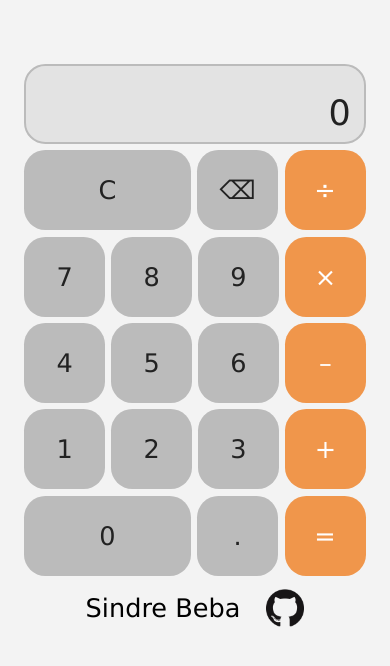
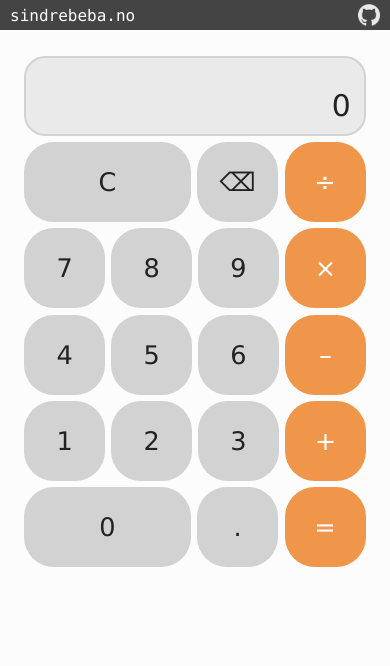
Before and after one commit to SindreBeba/calculator, a website built with Parcel: page src/index.html in a window 390 px wide. Built offline with nearby package versions, Linux system fonts and the light colour scheme.

Commit message:
Converted CSS to Sass + design changes, fixes #11

```diff
--- a/package.json
+++ b/package.json
@@ -18,6 +18,7 @@
     "lint": "eslint \"src/**/*.js\" --quiet"
   },
   "devDependencies": {
+    "@parcel/transformer-sass": "^2.5.0",
     "eslint": "^8.15.0",
     "eslint-config-prettier": "^8.5.0",
     "gh-pages": "^3.2.3",
--- /dev/null
+++ b/src/calculator.scss
@@ -0,0 +1,231 @@
+@use 'sass:math';
+
+/* Color variables */
+
+$background-color: #fcfcfc;
+$output-bg-color: #eaeaea;
+$btn-color: #d2d2d2;
+$header-bg-color: #444444;
+$text-color: #222222;
+$btn-alt-color: rgb(240, 150, 75);
+
+/* Size variables */
+$site-header-margin-bottom: 30px;
+$calc-height: 600px;
+$calc-width: 400px;
+$calc-gap: 7.5px;
+$output-padding: 15px;
+$output-border-radius: 25px;
+$operation-font-size: 18px;
+$result-font-size: 35px;
+$btn-border-radius: 35px;
+$btn-font-size: 30px;
+
+$vw-scale: math.div(131.25vw,600px);
+$vh-scale: math.div(85vh,600px);
+
+/* Global styles */
+
+* {
+    box-sizing: border-box;
+    margin: 0;
+}
+
+body {
+    height: 100vh;
+}
+
+#container {
+    height: 100%;
+    width: 100%;
+    background-color: $background-color;
+    font-family: Verdana, Tahoma, sans-serif;
+    display: flex;
+    flex-direction: column;
+    justify-content: space-between;
+    align-items: center;
+}
+
+/* Header styles */
+
+.site-header {
+    height: 30px;
+    width: 100%;
+    background-color: $header-bg-color;
+    margin-bottom: $site-header-margin-bottom;
+    padding: 0 10px;
+    display: flex;
+    justify-content: space-between;
+    align-items: center;
+}
+
+.header-link {
+    font-family: Menlo, Consolas, "Courier New", Courier, monospace;
+    color: $background-color;
+    font-size: 16px;
+    text-decoration: none;
+}
+
+.github-logo {
+    height: 26px;
+    padding-top: 4px;
+    filter: invert(100%);
+}
+
+/* Calculator styles */
+
+.calc {
+    height: $calc-height;
+    width: $calc-width;
+    display: flex;
+    flex-direction: column;
+    justify-content: space-between;
+    gap: $calc-gap;
+}
+
+.calc-row {
+    display: flex;
+    justify-content: space-between;
+    flex: 1;
+    gap: $calc-gap;
+}
+
+.output {
+    width: 100%;
+    padding: 0 $output-padding;
+    background-color: $output-bg-color;
+    border: 2px solid $btn-color;
+    border-radius: $output-border-radius;
+    color: $text-color;
+    display: flex;
+    flex-direction: column;
+    justify-content: space-around;
+    align-items: flex-end;
+}
+
+.operation {
+    font-size: $operation-font-size;
+}
+
+.result {
+    font-size: $result-font-size;
+    display: flex;
+    justify-content: flex-end;
+    align-items: center;
+}
+
+.btn {
+    padding: 0;
+    background-color: $btn-color;
+    border: none;
+    border-radius: $btn-border-radius;
+    cursor: pointer;
+    color: $text-color;
+    font-family: inherit;
+    font-size: $btn-font-size;
+    display: flex;
+    justify-content: center;
+    align-items: center;
+    flex: 1;
+}
+
+.btn:hover {
+    background-color: lighten($btn-color, 5);
+}
+
+.btn:active {
+    background-color: darken($btn-color, 5);
+}
+
+.btn-xl {
+    flex: 2.05;
+}
+
+.btn:last-child {
+    background-color: $btn-alt-color;
+    color: white;
+}
+
+.btn:last-child:hover {
+    background-color: lighten($btn-alt-color, 5);
+}
+
+.btn:last-child:active {
+    background-color: darken($btn-alt-color, 5);
+}
+
+@media (max-width: 457px) and (max-aspect-ratio: 2/3) {
+    #container {
+        justify-content: flex-start;
+    }
+
+    .site-header {
+        margin-bottom: $site-header-margin-bottom * $vw-scale;
+    }
+
+    .calc {
+        height:  $calc-height * $vw-scale;
+        width: $calc-width * $vw-scale;
+        gap: $calc-gap * $vw-scale;
+    }
+
+    .calc-row {
+        gap: $calc-gap * $vw-scale;
+    }
+
+    .output {
+        padding: 0 $output-padding * $vw-scale;
+        border-radius: $output-border-radius * $vw-scale;
+    }
+
+    .operation {
+        font-size: $operation-font-size * $vw-scale;
+    }
+
+    .result {
+        font-size: $result-font-size * $vw-scale;
+    }
+
+    .btn {
+        border-radius: $btn-border-radius * $vw-scale;
+        font-size: $btn-font-size * $vw-scale;
+    }
+}
+
+@media (max-height: 690px) and (min-aspect-ratio: 2/3) {
+    #container {
+        justify-content: flex-start;
+    }
+
+    .site-header {
+        margin-bottom: $site-header-margin-bottom * $vh-scale;
+    }
+
+    .calc {
+        height: $calc-height * $vh-scale;
+        width: $calc-width * $vh-scale;
+        gap: $calc-gap * $vh-scale;
+    }
+
+    .calc-row {
+        gap: $calc-gap * $vh-scale;
+    }
+
+    .output {
+        padding: 0 $output-padding * $vh-scale;
+        border-radius: $output-border-radius * $vh-scale;
+    }
+
+    .operation {
+        font-size: $operation-font-size * $vh-scale;
+    }
+
+    .result {
+        font-size: $result-font-size * $vh-scale;
+    }
+
+    .btn {
+        border-radius: $btn-border-radius * $vh-scale;
+        font-size: $btn-font-size * $vh-scale;
+    }
+}
--- a/src/index.html
+++ b/src/index.html
@@ -6,12 +6,15 @@
     <meta name="viewport" content="width=device-width, initial-scale=1.0">
     <title>Calculator</title>
     <link rel="icon" type="image/png" href="../assets/favicon.png" />
-    <link rel="stylesheet" href="./calculator.css">
+    <link rel="stylesheet" href="./calculator.scss">
     <script type="module" src="./calculator.js" defer></script>
 </head>
 <body>
     <div id="container">
-        <header></header>
+        <header class="site-header">
+            <a href="https://sindrebeba.no" class="header-link">sindrebeba.no</a>
+            <a href="https://github.com/SindreBeba"><img src="../assets/github.png" alt="github logo" class="github-logo" /></a>
+        </header>
         <div class="calc">
             <div class="calc-row">
                 <div class="output">
@@ -20,7 +23,7 @@
                 </div>
             </div>
             <div class="calc-row">
-                <button class="btn xl-btn" value="clear">C</button>
+                <button class="btn btn-xl" value="clear">C</button>
                 <button class="btn" value="back">⌫</button>
                 <button class="btn" value="divide">÷</button>
             </div>
@@ -43,14 +46,12 @@
                 <button class="btn" value="add">+</button>
             </div>
             <div class="calc-row">
-                <button class="btn xl-btn" value="0">0</button>
+                <button class="btn btn-xl" value="0">0</button>
                 <button class="btn" value="decimal">.</button>
                 <button class="btn" value="equals">=</button>
             </div>
         </div>
-        <footer>
-            <a href="https://github.com/SindreBeba" class="github-link">Sindre Beba <img src="../assets/github.png" alt="github logo" class="github-logo" /></a>
-        </footer>
+        <footer></footer>
     </div>
 </body>
 </html>
```
Also changed, not shown: src/calculator.css (deleted), 1 other file.
